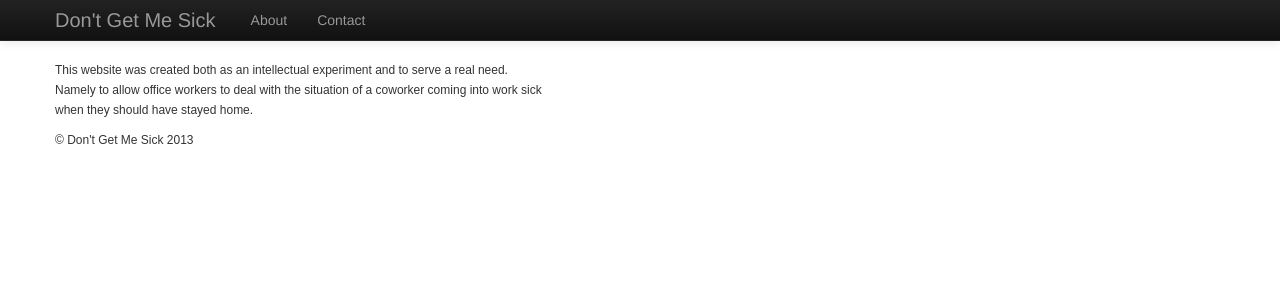
After one commit to dlorenc/dontgetmesick, a Python web app: template templates/about.html in a window 1280 px wide. The commit adds this page. Shown: the top 300 px of the page. Run offline with Jinja, Linux system fonts and the light colour scheme; the template is opened without the code that fills it, so the values that code supplies are empty; some libraries are stand-ins or nearby versions.

Commit message:
Changes to existing html and addition of new html pages

```diff
--- /dev/null
+++ b/templates/about.html
@@ -0,0 +1,10 @@
+{% extends "base.html" %}
+{% block title %}Don't Get Me Sick: About{% endblock %}
+{% block content %}
+<body>
+<p>This website was created both as an intellectual experiment and to serve a real need.</br>
+Namely to allow office workers to deal with the situation of a coworker coming into work sick</br>
+when they should have stayed home.</p>
+</body>
+
+{% endblock %}
--- a/templates/base.html
+++ b/templates/base.html
@@ -41,24 +41,11 @@
             <span class="icon-bar"></span>
             <span class="icon-bar"></span>
           </a>
-          <a class="brand" href="#">Don't Get Me Sick</a>
+          <a class="brand" href="/">Don't Get Me Sick</a>
           <div class="nav-collapse collapse">
             <ul class="nav">
-              <li class="active"><a href="#">Home</a></li>
-              <li><a href="#about">About</a></li>
-              <li><a href="#contact">Contact</a></li>
-              <li class="dropdown">
-                <a href="#" class="dropdown-toggle" data-toggle="dropdown">Dropdown <b class="caret"></b></a>
-                <ul class="dropdown-menu">
-                  <li><a href="#">Action</a></li>
-                  <li><a href="#">Another action</a></li>
-                  <li><a href="#">Something else here</a></li>
-                  <li class="divider"></li>
-                  <li class="nav-header">Nav header</li>
-                  <li><a href="#">Separated link</a></li>
-                  <li><a href="#">One more separated link</a></li>
-                </ul>
-              </li>
+              <li><a href="/about">About</a></li>
+              <li><a href="/contact">Contact</a></li>
             </ul>
           </div><!--/.nav-collapse -->
         </div>
@@ -70,7 +57,10 @@
       {% block content %}{% endblock %}
 
       <footer>
-        <p>&copy; Company 2012</p>
+        <style type="text/css">
+        p {font-family:Arial;font-size:12px;font-style:normal;font-weight:normal;color:000000;}
+        </style>
+        <p>&copy; Don't Get Me Sick 2013</p>
       </footer>
 
     </div> <!-- /container -->
--- a/templates/main.html
+++ b/templates/main.html
@@ -1,5 +1,5 @@
 {% extends "base.html" %}
-{% block title %}Index{% endblock %}
+{% block title %}Don't Get Me Sick{% endblock %}
 {% block content %}
 <form action="/submit" method="POST">
     <label>Sick Person's Name:</label>
```
Also changed, not shown: main.py (+17 -2 lines), templates/contact.html (added, +8 -0 lines).
